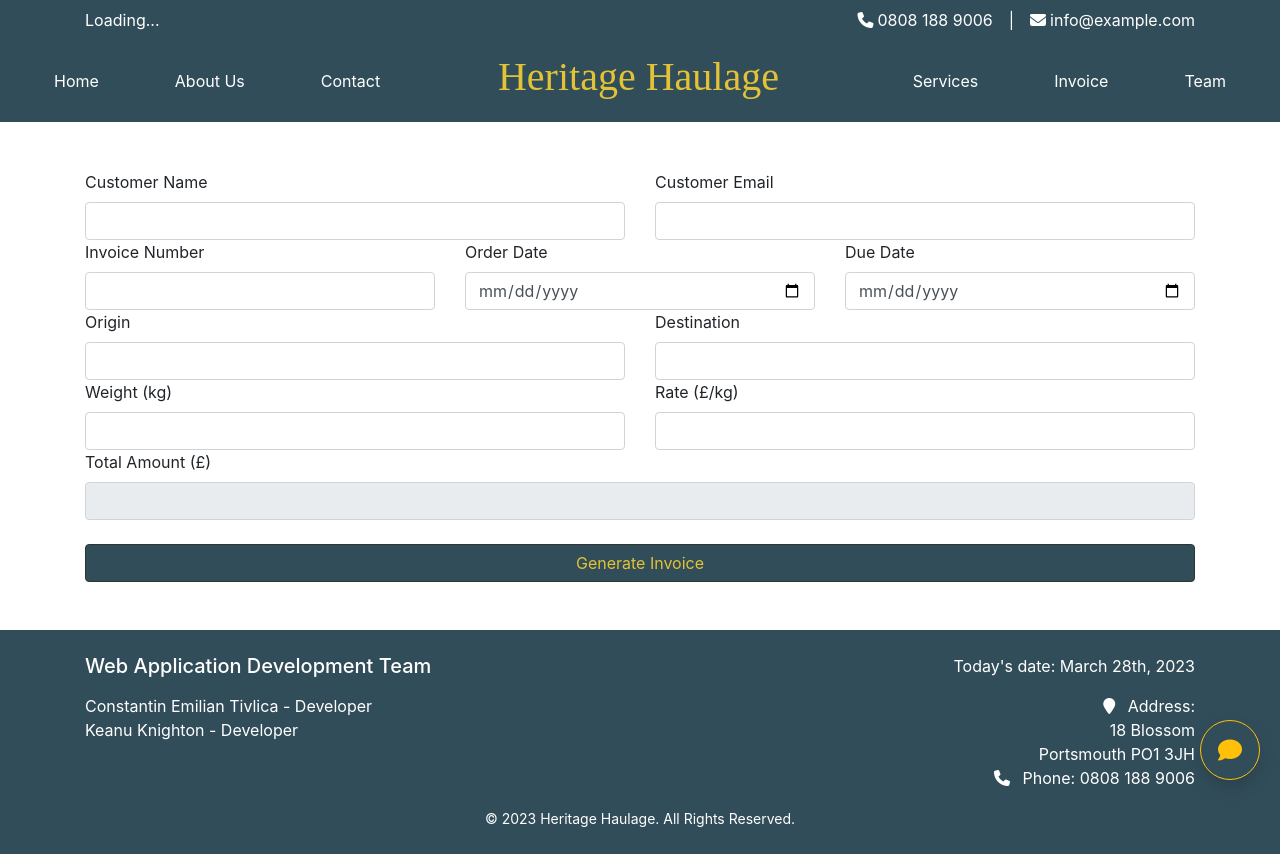
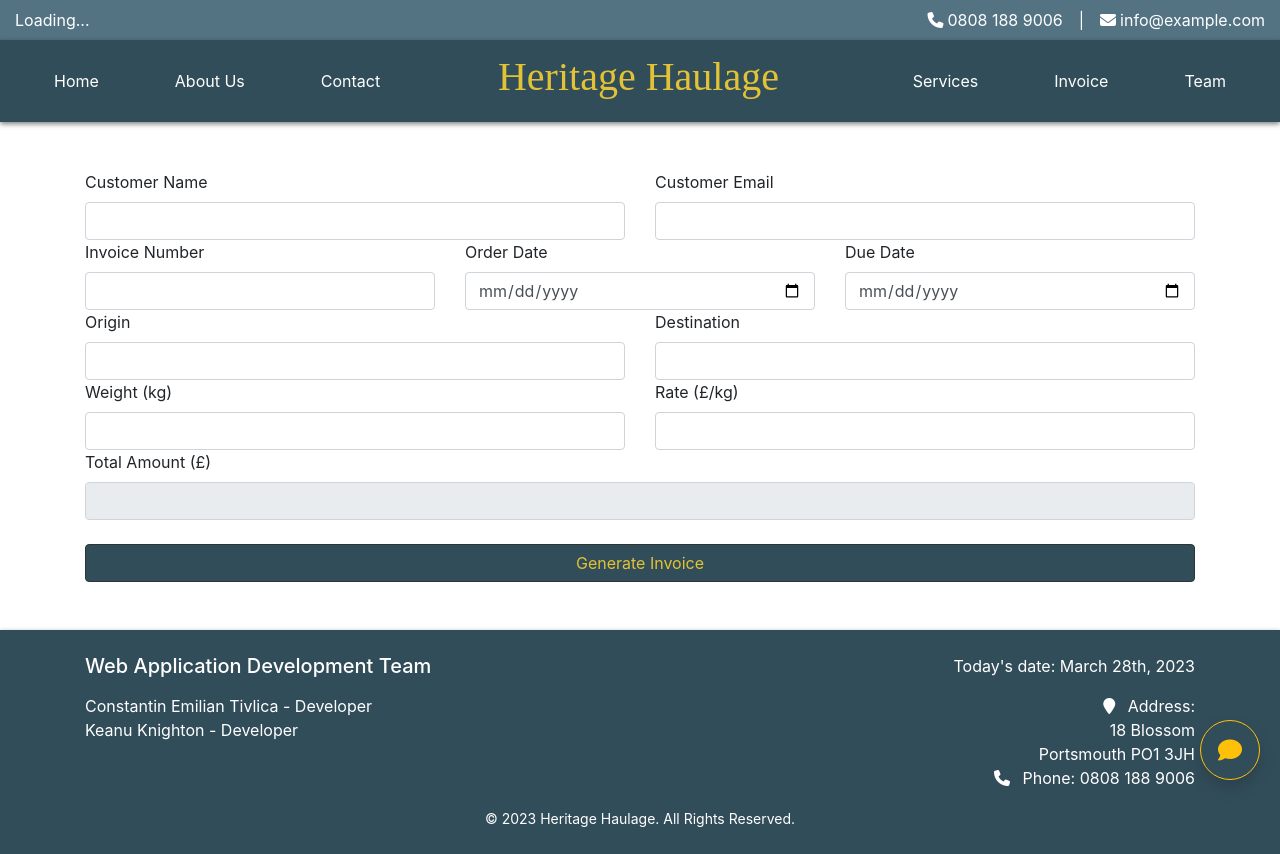
Before and after one commit to Constantin-E-T/Heritage, a React (Create React App) app: page /invoice in a window 1280 px wide. Built offline with nearby package versions, Linux system fonts and the light colour scheme; no server answers; what react-chatbot-kit would draw is missing.

Commit message:
new updates on the UI/UX of the TopHeader component

```diff
--- a/src/App.css
+++ b/src/App.css
@@ -28,15 +28,6 @@
   color: #61dafb;
 }
 
-@keyframes App-logo-spin {
-  from {
-    transform: rotate(0deg);
-  }
-  to {
-    transform: rotate(360deg);
-  }
-}
-
 h1{
   font-family: "Times New Roman", Times, serif;
 }
@@ -64,6 +55,7 @@ h1{
 
 .navbar-custom {
   background-color: rgb(50, 77, 90);
+  box-shadow: 0 2px 5px rgba(0, 0, 0, 0.5);
 }
 
 
--- /dev/null
+++ b/src/components/TopHeader.css
@@ -0,0 +1,11 @@
+.full-width-flex {
+    display: flex;
+    justify-content: space-between;
+    align-items: center;
+    flex-wrap: wrap;
+  }
+
+  .navbar-custom-light {
+    background-color: rgb(83, 115, 131);
+    box-shadow: 0 2px 8px rgba(0, 0, 0, 0.5);
+  }
--- a/src/components/TopHeader.js
+++ b/src/components/TopHeader.js
@@ -1,22 +1,29 @@
 import React from 'react';
 import WeatherWidget from './WeatherWidget';
+import { Container, Row, Col } from "react-bootstrap";
+import "./TopHeader.css"
+
 
 const TopHeader = () => {
   return (
-    <div className="navbar-custom text-white py-2">
-      <div className="container">
-        <div className="d-flex justify-content-between align-items-center">
+<div className="navbar-custom-light text-white">
+  <Container fluid>
+    <Row className="align-items-center">
+      <Col xs={12} md={6} className="text-md-left ">
         <WeatherWidget />
-          <div>
+      </Col>
+      <Col xs={12} md={6} className="my-2 text-md-right">
         <i className="fas fa-phone mr-1"></i>
         <a href="tel:+1234567890" className="text-white">0808 188 9006</a>
         <span className="mx-3">|</span>
         <i className="fas fa-envelope mr-1"></i>
         <a href="mailto:info@example.com" className="text-white">info@example.com</a>
+      </Col>
+    </Row>
+  </Container>
 </div>
-        </div>
-      </div>
-    </div>
+
+
   );
 };
 
```
Lines whose indentation alone changed are shown as unchanged.
